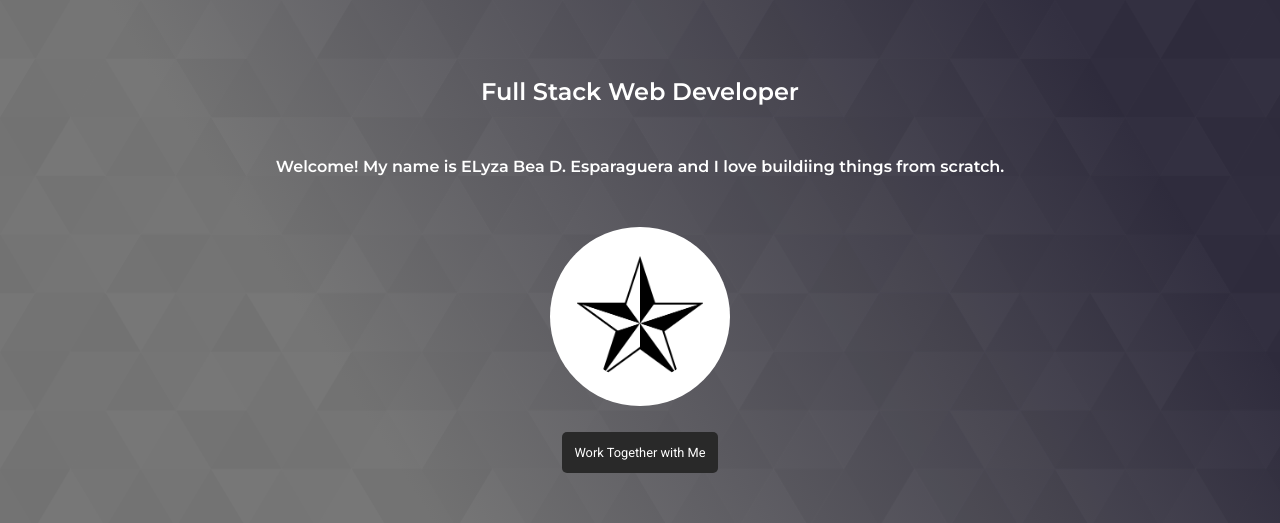
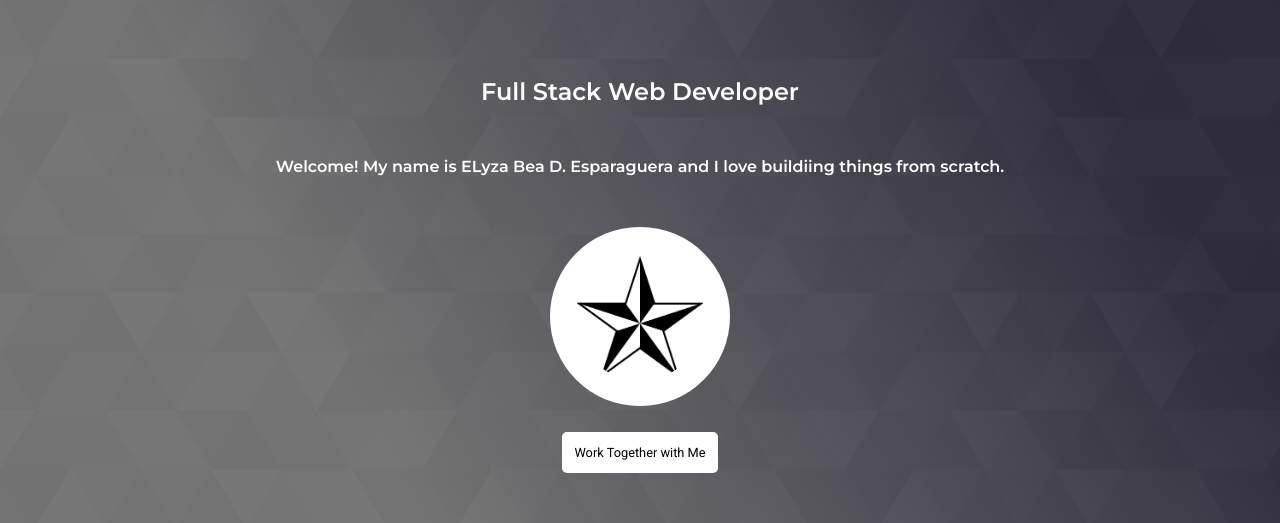
Before and after one commit to Ely-Bea/fcb-portfolio, a plain HTML site: page index.html in a window 1280 px wide. In both pictures the pointer is over the link "Work Together with Me". Shown: the top 523 px of the page. Drawn offline with Linux system fonts and the light colour scheme.

Commit message:
Update styles.css

```diff
--- a/styles.css
+++ b/styles.css
@@ -17,6 +17,11 @@ section a{
     padding: 1vw;
     font-size: 1vw;
     border-radius: 5px;
+}
+
+section a:hover{
+    background-color: white;
+    color: black;
 }
 
 h1,
```
